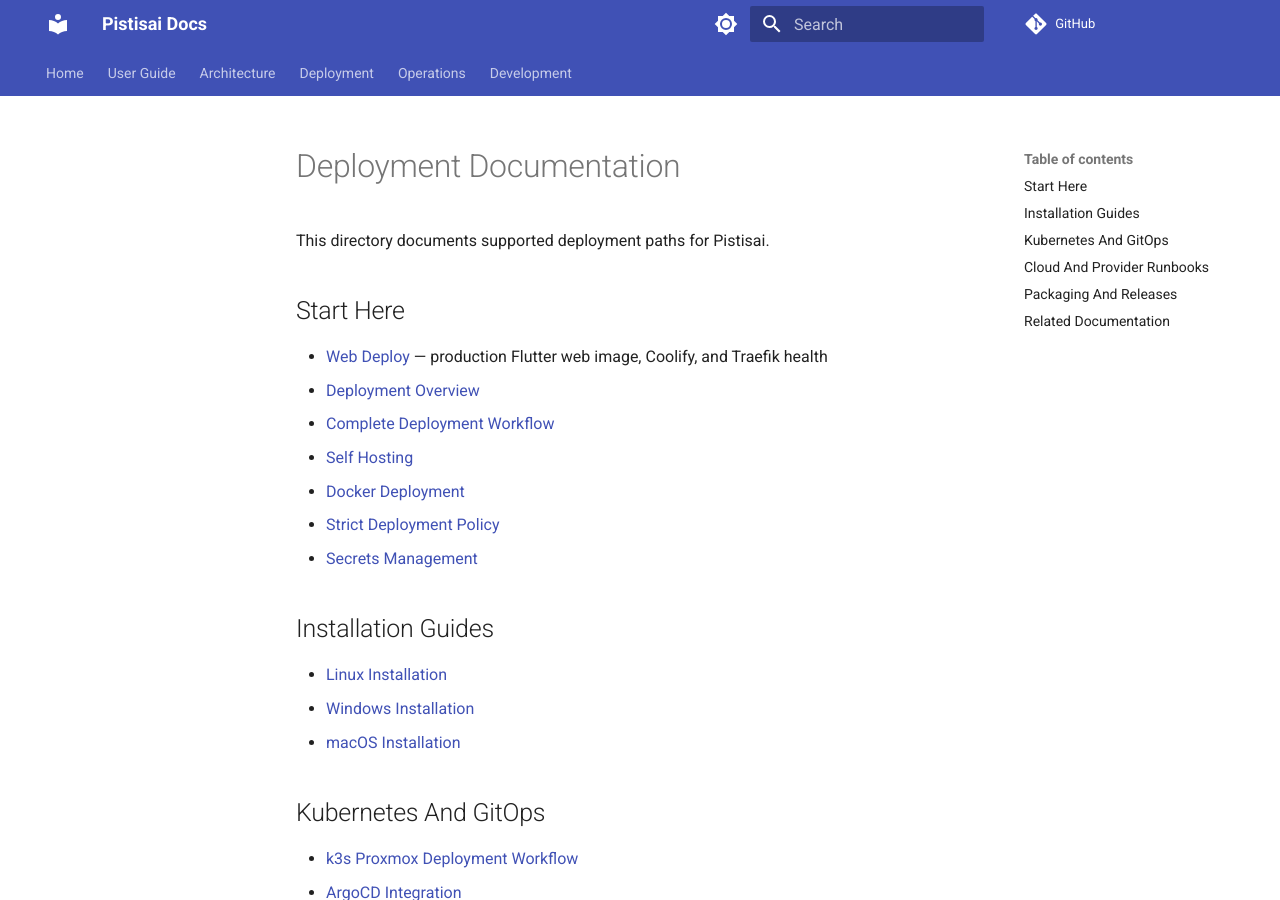
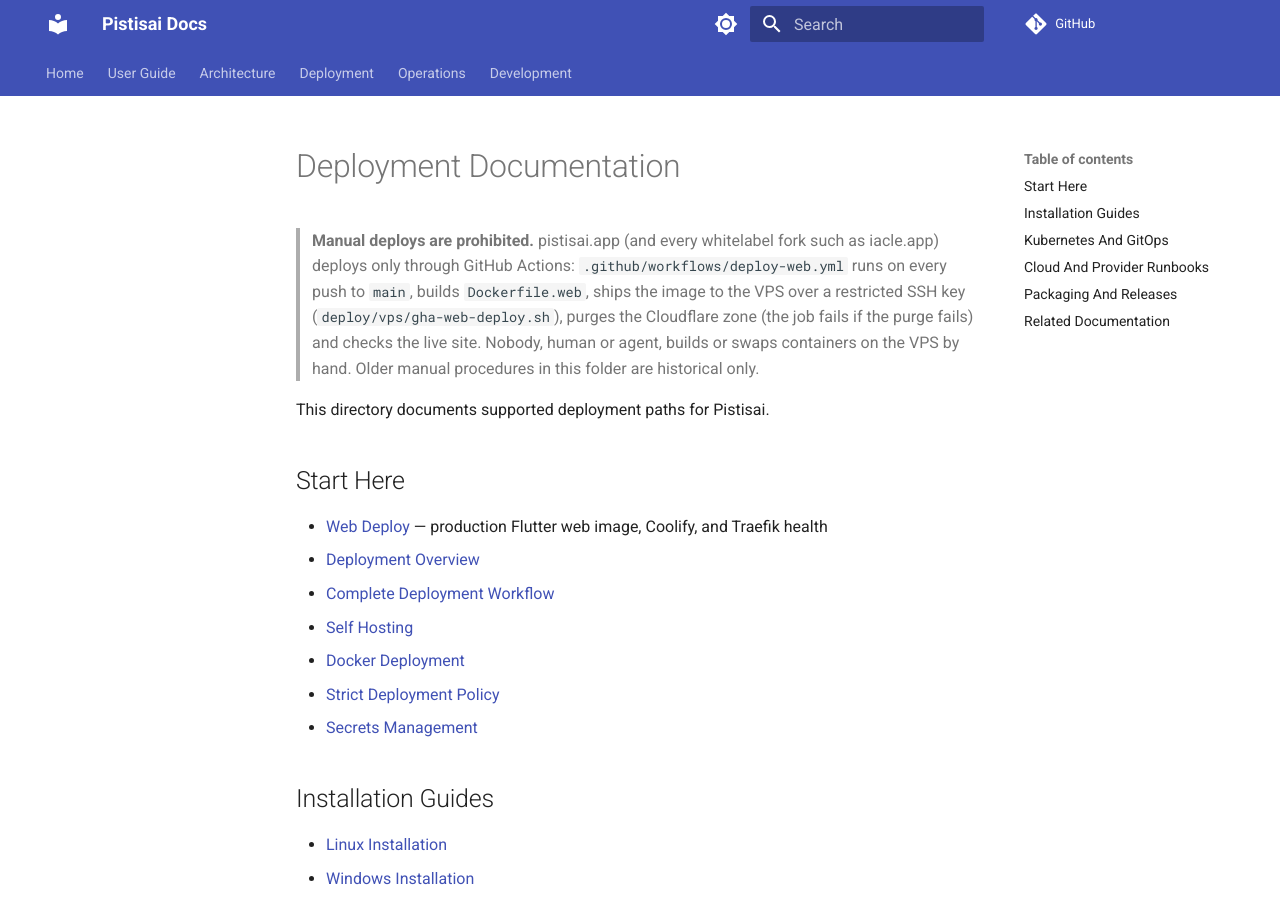
Before and after one commit to pistisAI/pistisai-app, an MkDocs documentation site: the page built from docs/deployment/README.md, in a window 1280 px wide and 900 px high. Built offline with MkDocs 1.6.1 and Material for MkDocs 9.7.7, drawn with Linux system fonts in a browser that asks for light colours; comment, search, counter and statistics services are not loaded.

Commit message:
ci(web): deploy only through GitHub Actions, mandatory Cloudflare purge
- deploy-web.yml runs on push to main (no longer gated on the broken
  Auto Version Bump), builds Dockerfile.web for the repo's brand, checks
  the image (title, no-cache headers, ?v= cache-busting), ships it with
  docker save over a restricted SSH key, purges the Cloudflare zone and
  verifies the live site serves the new main.dart.js. Missing secrets or
  a failed purge fail the job.
- deploy/vps/gha-web-deploy.sh: the forced SSH command on the VPS. One
  key per repo, pinned to one app; health check with rollback.
- Manual deploy scripts refuse to run outside GitHub Actions; docs state
  that manual deploys are prohibited.

```diff
--- a/docs/deployment/README.md
+++ b/docs/deployment/README.md
@@ -1,4 +1,13 @@
 # Deployment Documentation
+
+> **Manual deploys are prohibited.** pistisai.app (and every whitelabel fork such as
+> iacle.app) deploys only through GitHub Actions: `.github/workflows/deploy-web.yml`
+> runs on every push to `main`, builds `Dockerfile.web`, ships the image to the VPS
+> over a restricted SSH key (`deploy/vps/gha-web-deploy.sh`), purges the Cloudflare
+> zone (the job fails if the purge fails) and checks the live site. Nobody, human or
+> agent, builds or swaps containers on the VPS by hand. Older manual procedures in
+> this folder are historical only.
+
 
 This directory documents supported deployment paths for Pistisai.
 
```
Also changed, not shown: deploy/vps/README.md (added, +17 -0 lines), 6 other files.
